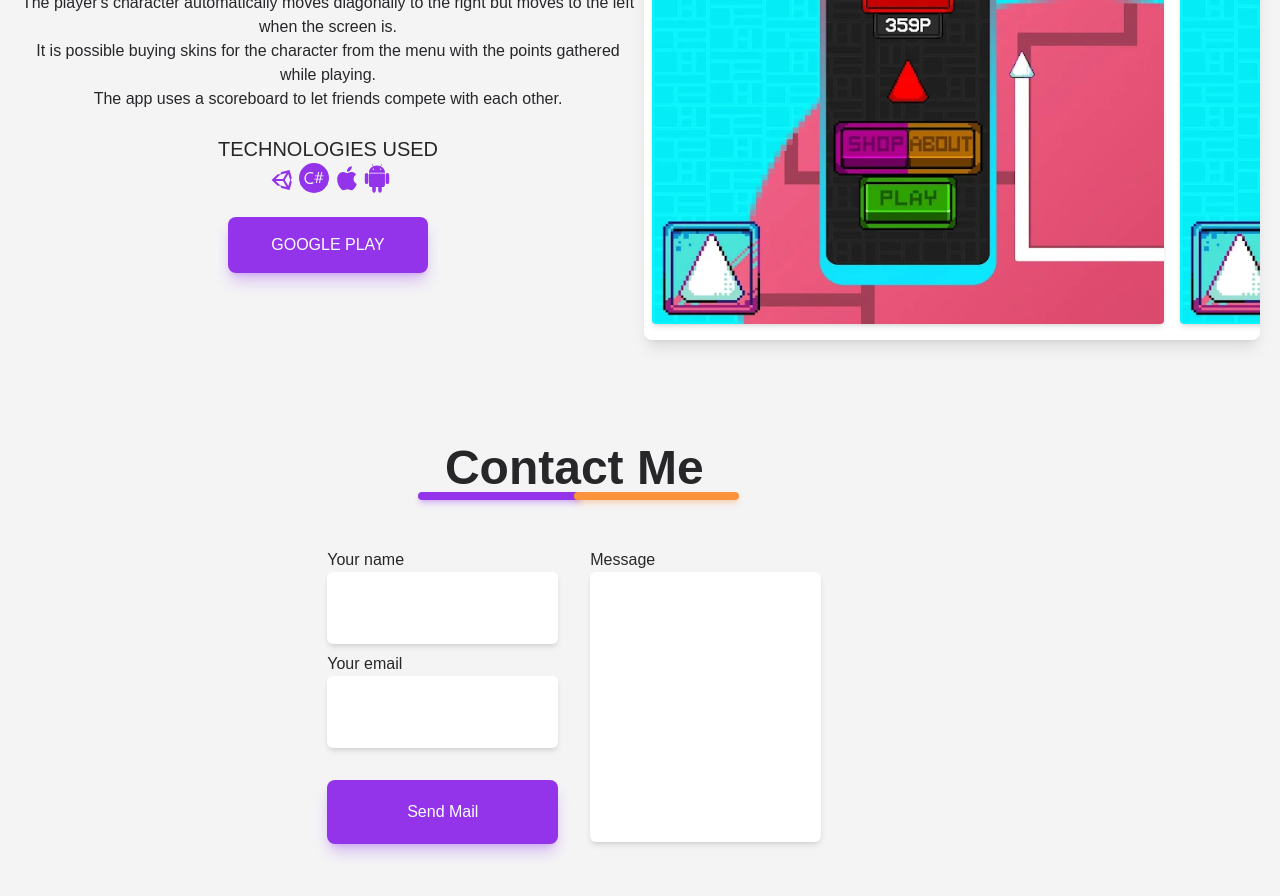
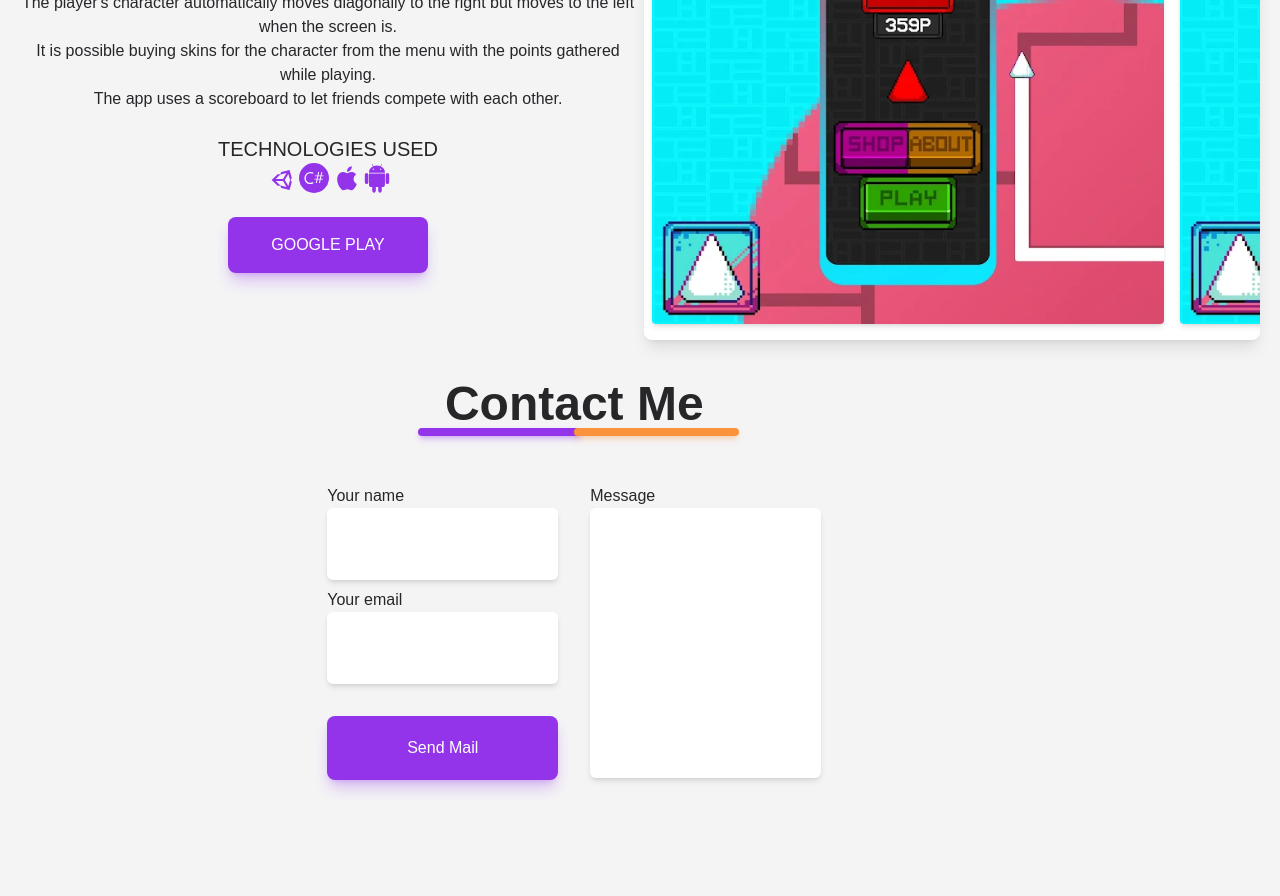
Before and after one commit to Matdrox/portfolio, a React (Create React App) app: page / in a window 1280 px wide. Shown: the part 2360-3256 px from the top of the page. Built offline with nearby package versions, Linux system fonts and the light colour scheme.

Commit message:
Updated Viewport

```diff
--- a/src/components/Page3.js
+++ b/src/components/Page3.js
@@ -44,7 +44,7 @@ const Page3 = ({ fontColor, boxColor, lang }) => {
 	}, 30000);
 
 	return (
-		<div className='-mt-52 grid place-items-center h-screen'>
+		<div className='-mt-32 pb-32 lg:-mt-52 grid place-items-center h-screen'>
 			<form
 				className='mt-52 w-11/12 flex-row align-middle
         lg:grid lg:gap-8 lg:grid-cols-5 lg:grid-rows-4 lg:w-auto lg:h-96'
```
